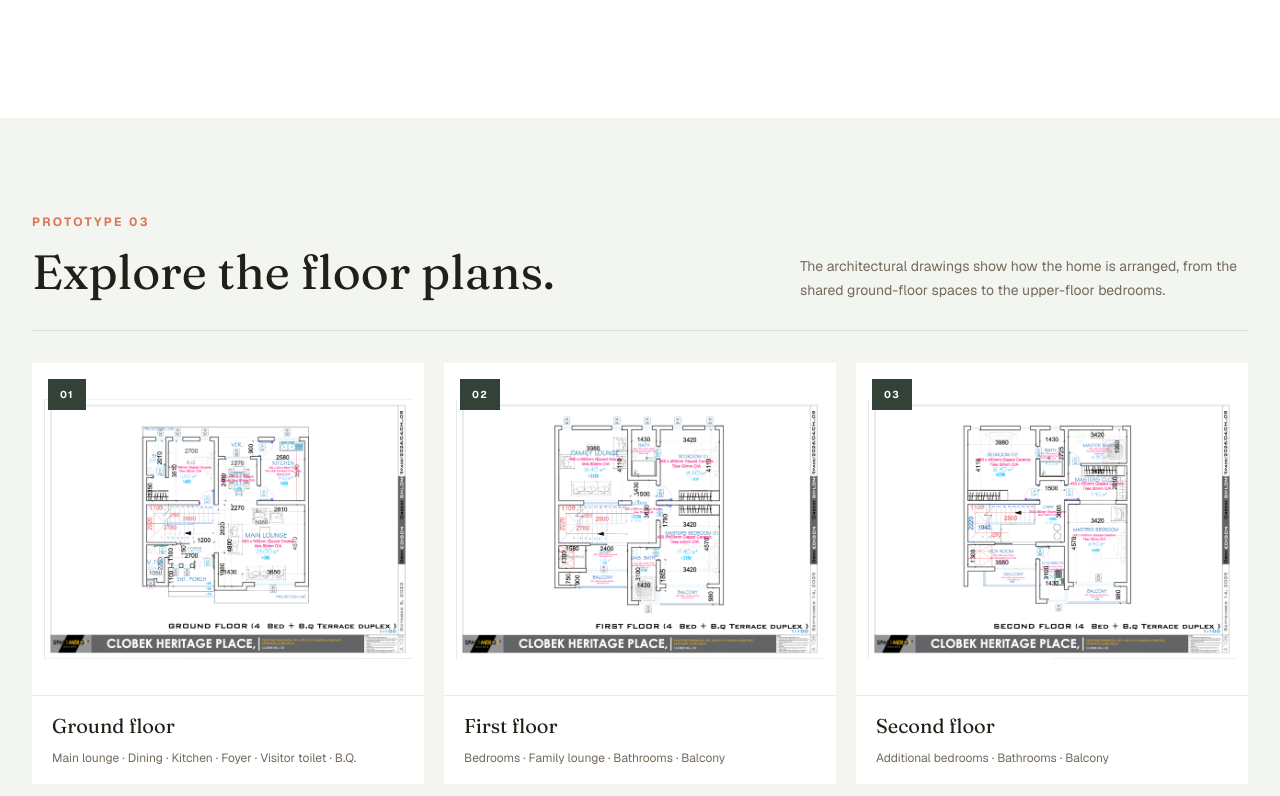
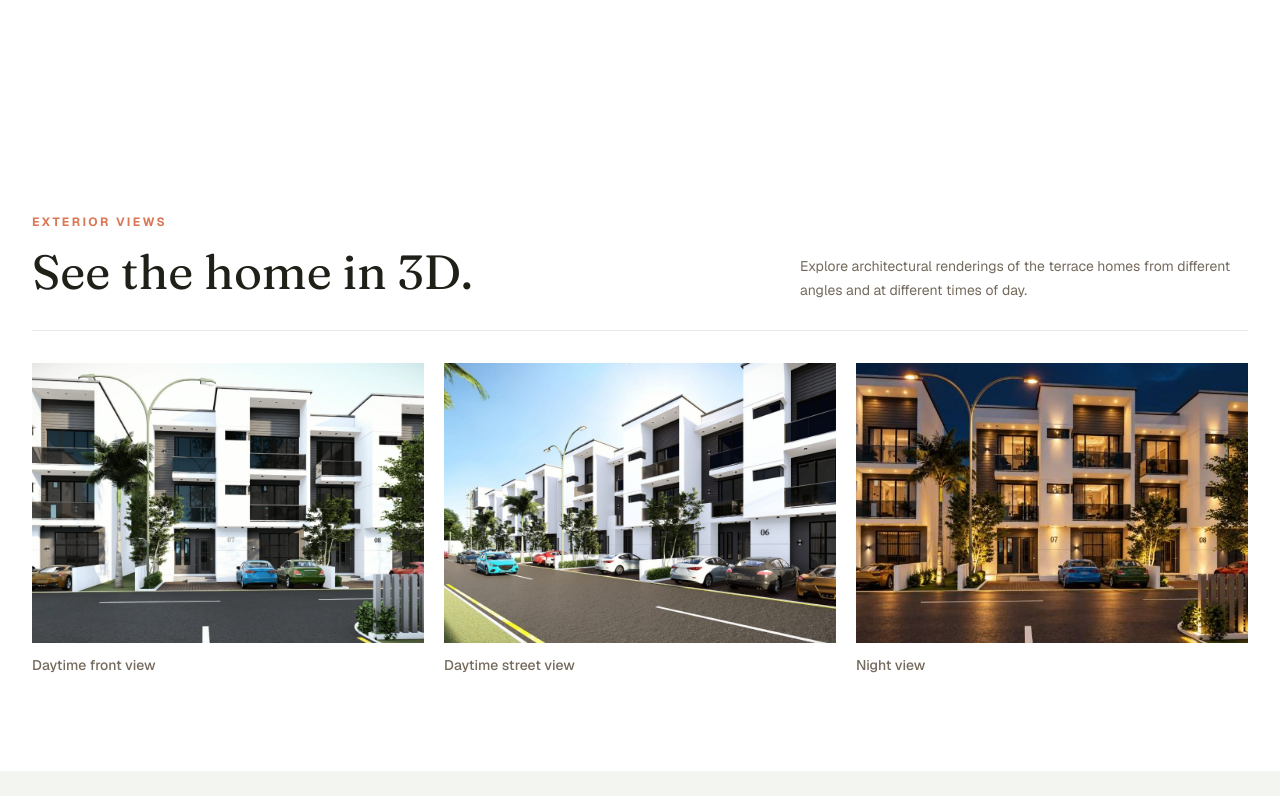
Before and after one commit to VictorWhite90/clobek-landingpage, a Next.js app: page /properties/4-bedroom-terrace-bq in a window 1280 px wide. Shown: the part 1124-1920 px from the top of the page. Built offline with nearby package versions, Linux system fonts and the light colour scheme.

Commit message:
added a section for the diferent views of the images

```diff
--- a/src/app/properties/4-bedroom-terrace-bq/page.tsx
+++ b/src/app/properties/4-bedroom-terrace-bq/page.tsx
@@ -305,6 +305,70 @@ export default function FourBedroomTerracePage() {
         </div>
       </section>
 
+      <section className="mx-auto max-w-7xl px-5 py-16 sm:px-8 sm:py-24">
+        <div className="flex flex-col justify-between gap-5 border-b border-ink/10 pb-7 sm:flex-row sm:items-end">
+          <div>
+            <p className="text-xs font-bold uppercase tracking-[0.2em] text-brand">
+              Exterior views
+            </p>
+            <h2 className="mt-3 font-serif text-4xl leading-tight text-ink sm:text-5xl">
+              See the home in 3D.
+            </h2>
+          </div>
+          <p className="max-w-md text-sm leading-6 text-muted">
+            Explore architectural renderings of the terrace homes from different
+            angles and at different times of day.
+          </p>
+        </div>
+
+        <div className="mt-8 grid gap-5 sm:grid-cols-2 lg:grid-cols-3">
+          <figure className="min-w-0">
+            <div className="relative aspect-[1.4] overflow-hidden bg-grove-light">
+              <Image
+                src="/images/clobek-block-spare.jpg"
+                alt="Daytime front view of the 4-bedroom terrace homes"
+                fill
+                sizes="(min-width: 1024px) 33vw, (min-width: 640px) 50vw, 100vw"
+                className="object-cover"
+              />
+            </div>
+            <figcaption className="mt-3 text-sm font-medium text-muted">
+              Daytime front view
+            </figcaption>
+          </figure>
+
+          <figure className="min-w-0">
+            <div className="relative aspect-[1.4] overflow-hidden bg-grove-light">
+              <Image
+                src="/images/clobek-rowhouse-b.jpg"
+                alt="Daytime street perspective of the 4-bedroom terrace homes"
+                fill
+                sizes="(min-width: 1024px) 33vw, (min-width: 640px) 50vw, 100vw"
+                className="object-cover"
+              />
+            </div>
+            <figcaption className="mt-3 text-sm font-medium text-muted">
+              Daytime street view
+            </figcaption>
+          </figure>
+
+          <figure className="min-w-0 sm:col-span-2 lg:col-span-1">
+            <div className="relative aspect-[1.4] overflow-hidden bg-grove-light">
+              <Image
+                src={property.image}
+                alt="Night-time architectural render of the 4-bedroom terrace homes"
+                fill
+                sizes="(min-width: 1024px) 33vw, (min-width: 640px) 50vw, 100vw"
+                className="object-cover"
+              />
+            </div>
+            <figcaption className="mt-3 text-sm font-medium text-muted">
+              Night view
+            </figcaption>
+          </figure>
+        </div>
+      </section>
+
       <section id="floor-plans" className="bg-[#f3f5f1] py-16 sm:py-24">
         <div className="mx-auto max-w-7xl px-5 sm:px-8">
           <div className="flex flex-col justify-between gap-5 border-b border-ink/10 pb-7 sm:flex-row sm:items-end">
```
